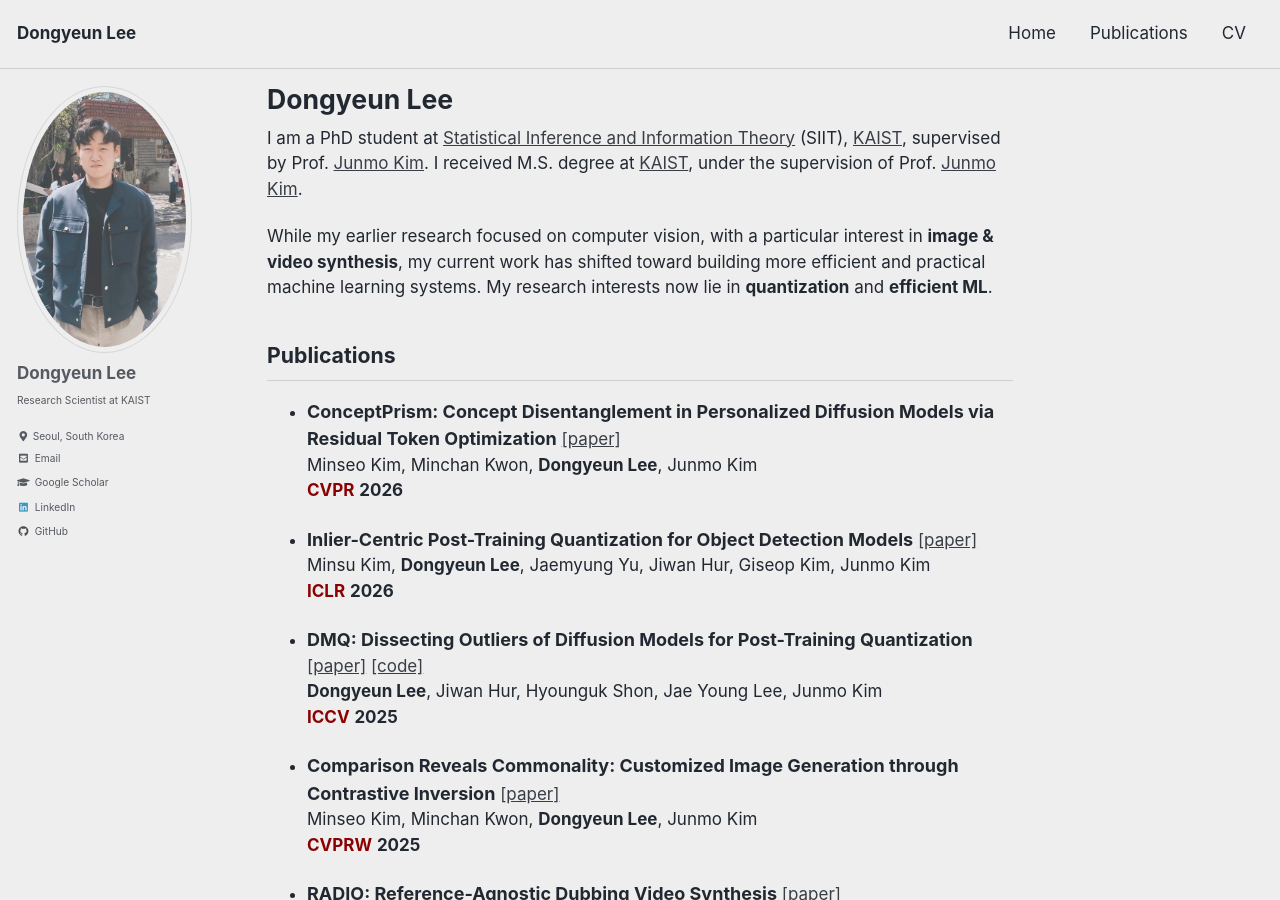
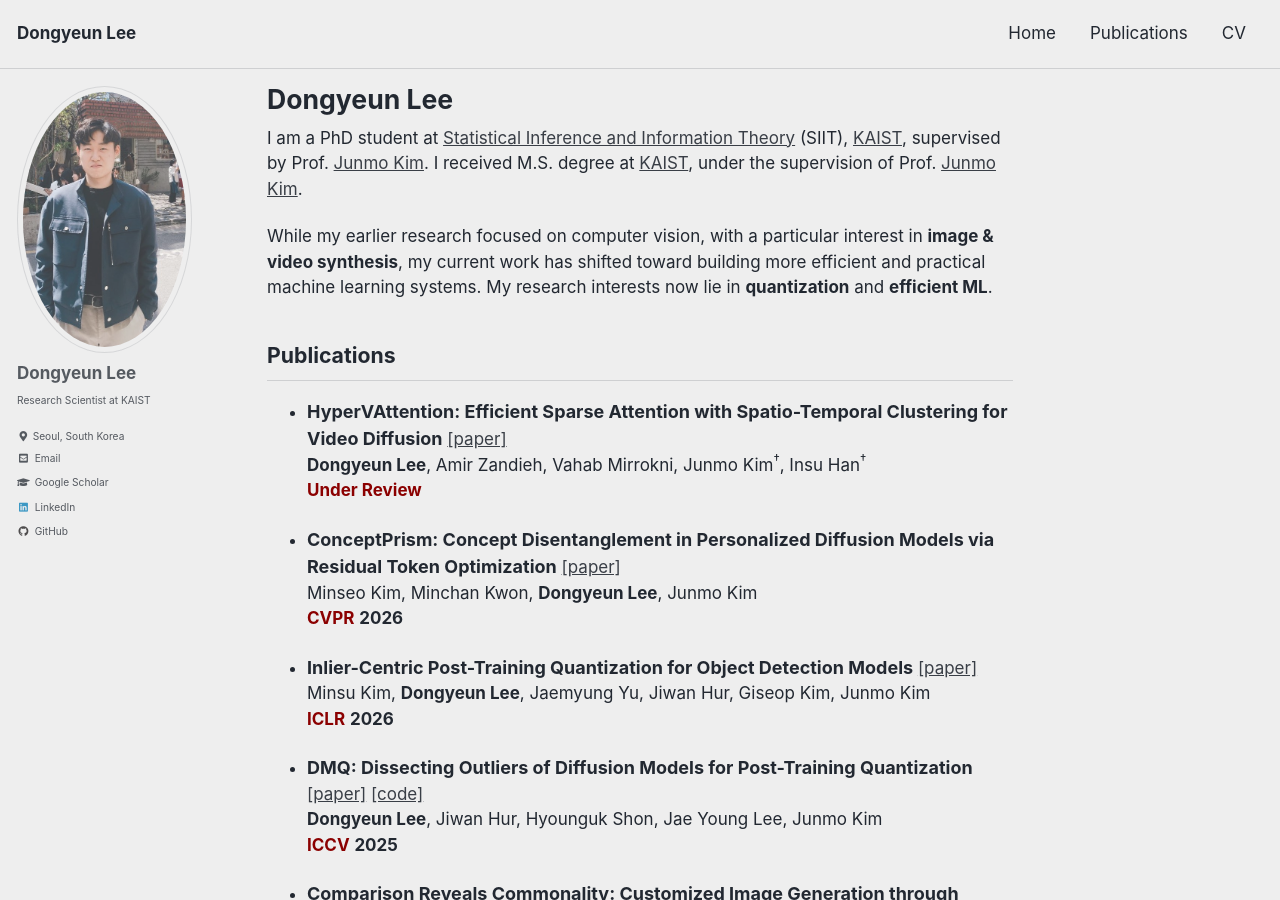
Before and after one commit to LeeDongYeun/leedongyeun.github.io, a Jekyll site: the page built from _pages/about.md, in a window 1280 px wide and 900 px high. Built offline with Jekyll 4.4.1, drawn with Linux system fonts in a browser that asks for light colours; cached includes are drawn as plain includes.

Commit message:
Revise about page
Updated publication.

```diff
--- a/_pages/about.md
+++ b/_pages/about.md
@@ -14,6 +14,10 @@ While my earlier research focused on computer vision, with a particular interest
 
 
 ## Publications
+- **<font size="4">HyperVAttention: Efficient Sparse Attention with Spatio-Temporal Clustering for Video Diffusion</font>** [[paper]](https://arxiv.org/abs/2607.03012) \\
+**Dongyeun Lee<sup></sup>**, Amir Zandieh, Vahab Mirrokni, Junmo Kim<sup>&dagger;</sup>, Insu Han<sup>&dagger;</sup> \\
+<span style="color:darkred">**Under Review**</span>
+
 - **<font size="4">ConceptPrism: Concept Disentanglement in Personalized Diffusion Models via Residual Token Optimization</font>** [[paper]](https://arxiv.org/abs/2602.19575) \\
 Minseo Kim, Minchan Kwon, **Dongyeun Lee<sup></sup>**, Junmo Kim \\
 <span style="color:darkred">**CVPR**</span> **2026**
```
